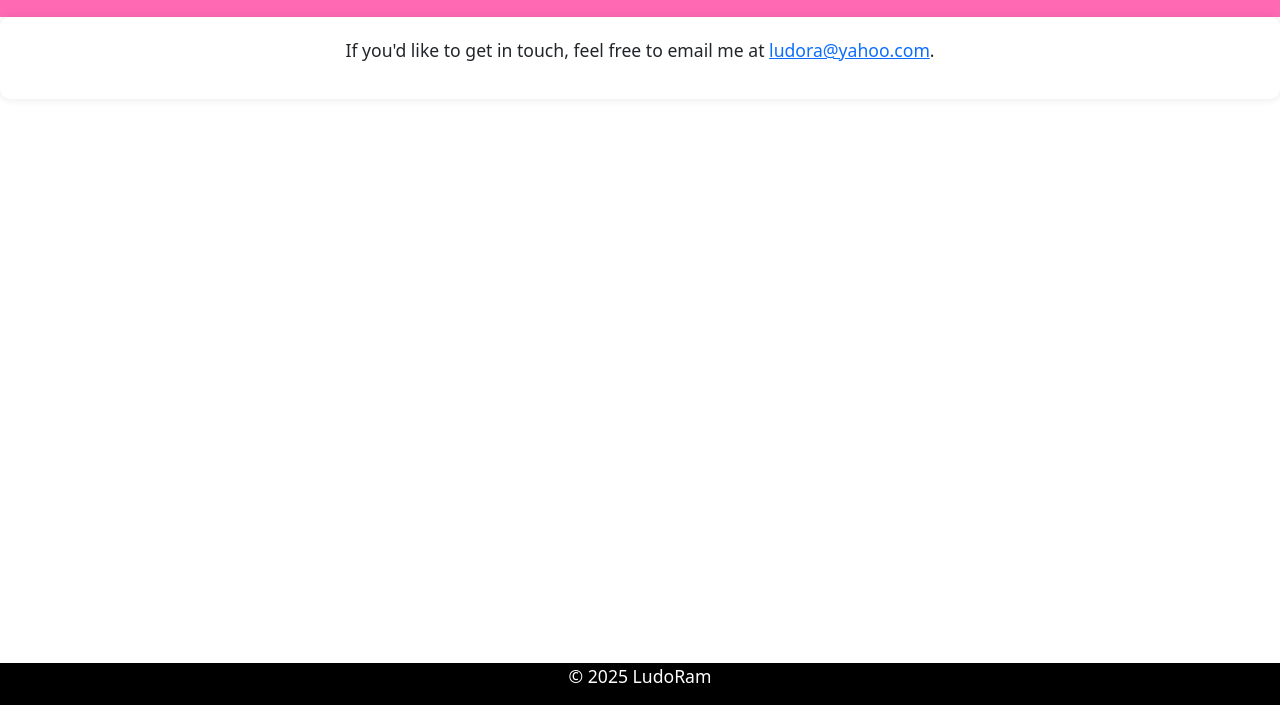
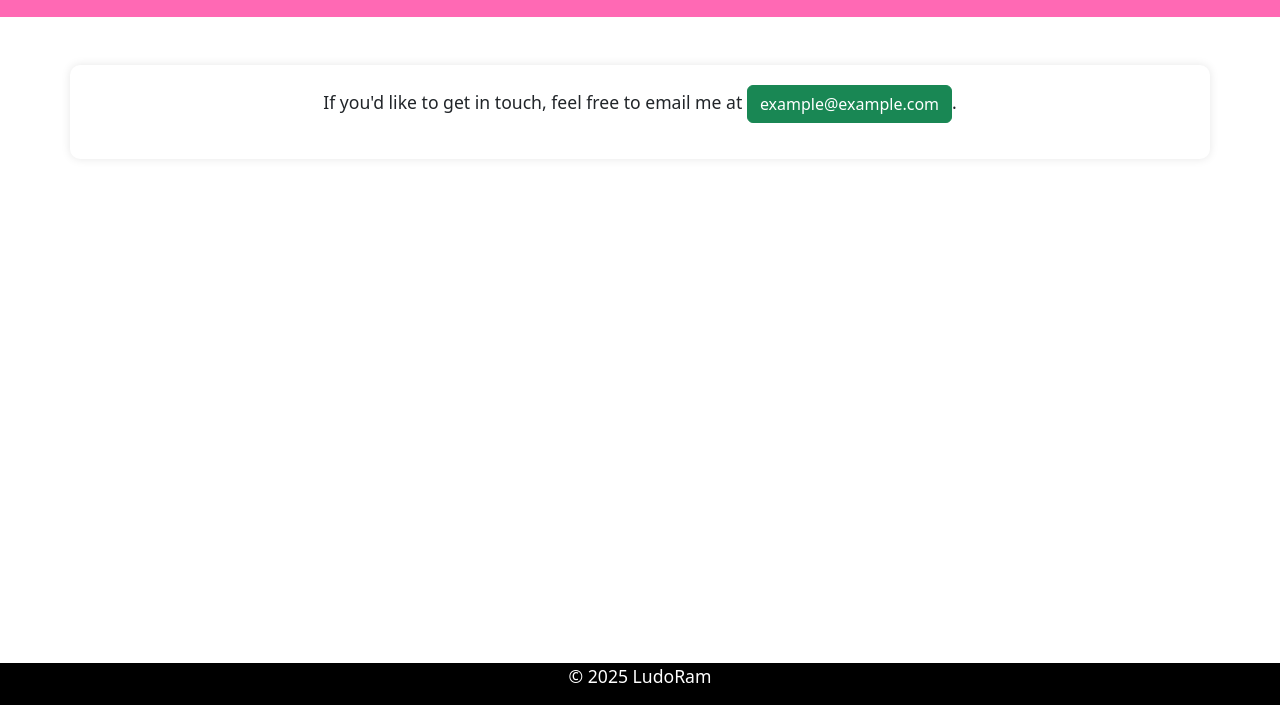
Before and after one commit to Ludoramacha/Hello-World, a plain HTML site: page contact.html in a window 1280 px wide. Shown: the part 95-800 px from the top of the page. Drawn offline with nearby package versions, Linux system fonts and the light colour scheme.

Commit message:
Update contact.html

```diff
--- a/contact.html
+++ b/contact.html
@@ -30,13 +30,11 @@
 
   </header>
 
-  <main>
+  <main class="container my-5">
+     <p>If you'd like to get in touch, feel free to email me at <a href="mailto:example@example.com" class="btn btn-success">example@example.com</a>.</p>
+</main>
 
-  <p>If you'd like to get in touch, feel free to email me at <a href="mailto:ludoram@yahoo.com">ludora@yahoo.com</a>.</p>
-
-  </main>
-
-  <footer>
+<footer>
 
   <p>&copy; 2025 LudoRam</p>
 
```
